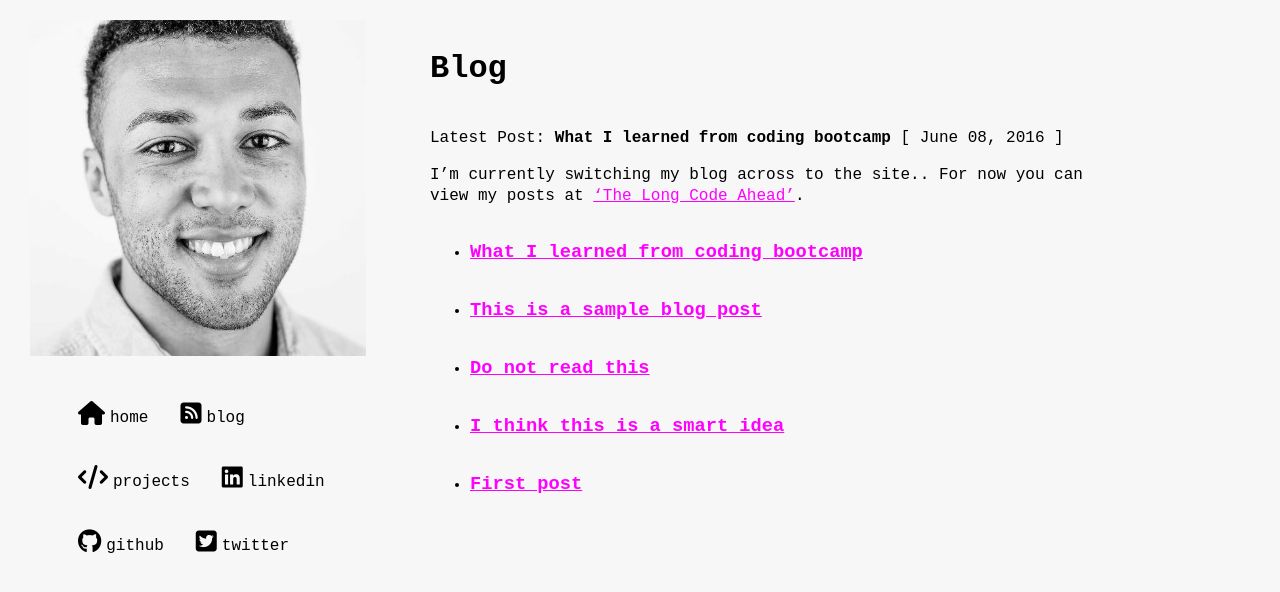
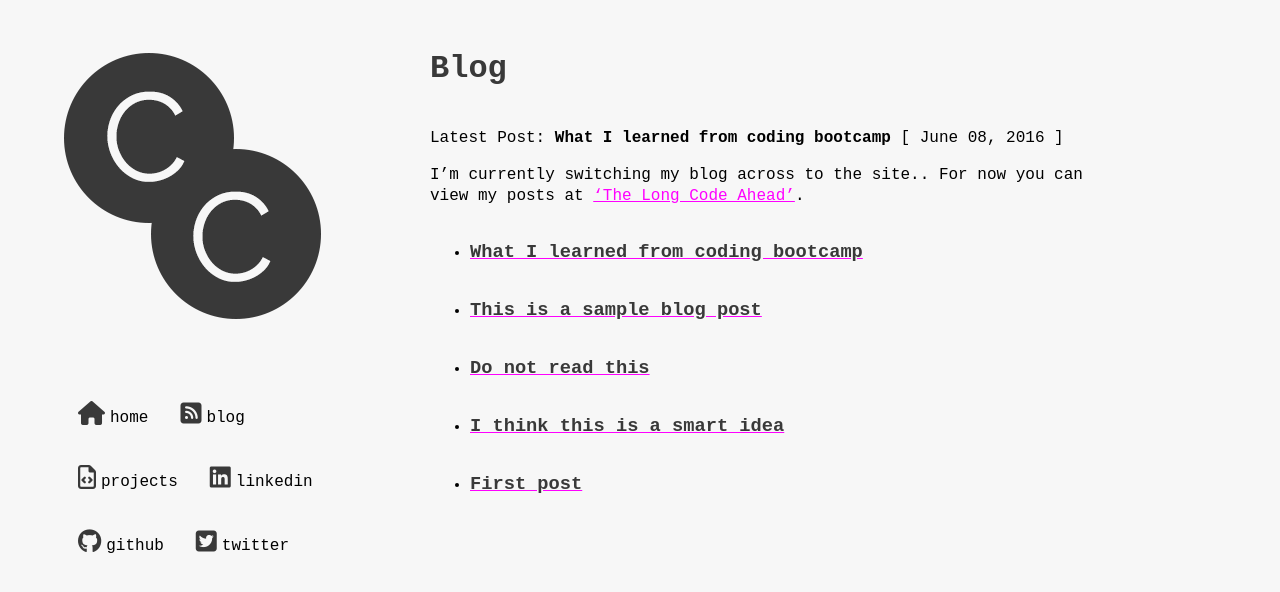
Before and after one commit to chansecampbell/chansecampbell.github.io, a Jekyll site: the page built from blog/index.html, in a window 1280 px wide. Shown: the top 592 px of the page. Built offline with Jekyll 4.4.1, drawn with Linux system fonts in a browser that asks for light colours; nearby versions of some CDN libraries.

Commit message:
Changed the front page, adding a logo and a smaller profile picture.

```diff
--- a/_layouts/default.html
+++ b/_layouts/default.html
@@ -18,7 +18,7 @@
 <body>
   <div class="sidebar">
     <a href="/" class="logo">
-      <img src="/img/profile.png">
+      <img src="/img/chansecampbell-logo.png">
     </a>
 
     <ul class="nav">
@@ -35,7 +35,7 @@
         </li>
         <li>
          <a href="/projects">
-            <span class="fa fa-code"></span><span class="nav-text">projects</span>
+            <span class="fa fa-file-code-o"></span><span class="nav-text">projects</span>
           </a>
         </li>
         <li>
--- a/_layouts/post.html
+++ b/_layouts/post.html
@@ -18,7 +18,7 @@
 <body>
   <div class="sidebar">
     <a href="/" class="logo">
-      <img src="/img/profile.png">
+      <img src="/img/chansecampbell-logo.png">
     </a>
 
     <ul class="nav">
@@ -35,7 +35,7 @@
        </li>
        <li>
         <a href="/projects">
-           <span class="fa fa-code"></span><span class="nav-text">projects</span>
+           <span class="fa fa-file-code-o"></span><span class="nav-text">projects</span>
          </a>
        </li>
        <li>
--- a/css/styles.css
+++ b/css/styles.css
@@ -2,6 +2,10 @@ html {
   font-size: 16px;
   font-family: monospace;
   background-color: #f7f7f7;
+}
+
+h1, h2, h3 {
+  color: #393939;
 }
 
 .sidebar {
@@ -17,11 +21,6 @@ html {
 .logo img {
   width: 100%;
   height: 100%;
-/*  border-radius: 100%;
-*//*  border-left: 5px solid magenta;
-  border-top: 5px solid magenta;
-  border-right: 5px solid blue;
-  border-bottom: 5px solid blue;*/
 }
 
 .nav {
@@ -54,6 +53,19 @@ a {
 span.fa {
   font-size: 1.5em;
   padding-right: 5px;
+  color: #393939;
+}
+
+#profile-box {
+text-align: center;
+}
+
+
+#chanse-profile {
+  height: 150px;
+  width: auto;
+  border-radius: 100%;
+  border: 3px solid #393939;
 }
 
 .front-page-content {
@@ -216,6 +228,30 @@ video {
   text-decoration: underline;
 }
 
+.project-link {
+  text-decoration: none;
+}
+
+i {
+  font-size: 4em;
+}
+
+.code-icons {
+  list-style: none;
+  float: left;
+  padding: 0;
+  margin: 0;
+  max-width: 700px;
+}
+
+.code-icons li {
+  display: inline-block;
+  width: 15%;
+  padding: 10px;
+  margin-left: 25px;
+  text-align: center;
+}
+
 @media screen and (max-width: 57.25rem) {
   .sidebar {
     position: static;
@@ -271,31 +307,12 @@ video {
   }
 }
 
-.project-link {
-  text-decoration: none;
-}
+@media screen and (max-width: 33.125rem) {
 
-i {
-  font-size: 4em;
-}
+  #chanse-profile {
 
-.code-icons {
-  list-style: none;
-  float: left;
-  padding: 0;
-  margin: 0;
-  max-width: 700px;
-}
+  }
 
-.code-icons li {
-  display: inline-block;
-  width: 15%;
-  padding: 10px;
-  margin-left: 25px;
-  text-align: center;
-}
-
-@media screen and (max-width: 33.125rem) {
   .logo img {
     max-width: 60%;
   }
--- a/index.html
+++ b/index.html
@@ -6,6 +6,8 @@ layout: default
       {% endif %}{% endfor %}
 </div> -->
  <section class="front-page-content">
+
+  <div id="profile-box"><img src="/img/profile.png" id="chanse-profile"></div>
 
    <p>Originating from the North of England, I'm a Junior Developer with a keen interest in understanding how to make things work. I've spent the last few years creating & delivering training content as part of an experiential marketing campaign for a large tech company. Now I've decided to rechallenge myself by trying my hand at coding, with a desire to create some amazing things.</p>
 
```
Also changed, not shown: img/chansecampbell-logo.png (added), img/newprofile.png (added).
